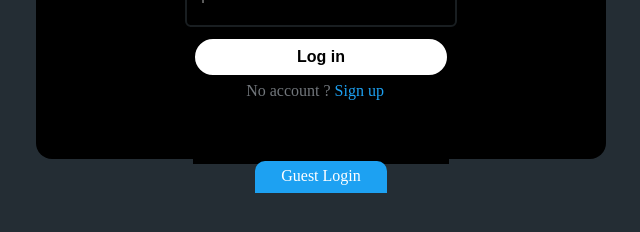
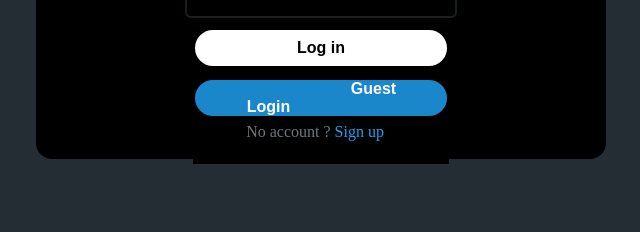
Before and after one commit to Kiran-Alex/react-twitter-clone, a React (Create React App) app: page /login in a window 1280 px wide. Shown: the part 564-796 px from the top of the page, without its empty margins (319-959 px from the left). Built offline with nearby package versions, Linux system fonts and the light colour scheme; the HTML template or start-up script is replaced by a standard one.

Commit message:
guest login button changes

```diff
--- a/src/Login.js
+++ b/src/Login.js
@@ -11,9 +11,10 @@ import { Link, useNavigate } from 'react-router-dom'
         <input type='text' className='textpass' placeholder='username'/>
         <input type='password' className='textpass' placeholder='password'/>
         <button>Log in</button>
+        <button id='gll' ><Link  to="/homepage"> Guest Login</Link></button>
       </form>
       <span> No account ? <Link to="/signup">Sign up</Link></span>
-     <Link id='gl' to="/homepage"> Guest Login</Link>
+     {/* <Link id='gl' to="/homepage"> Guest Login</Link> */}
     </div>
   )
 }
--- a/src/styles/Login.css
+++ b/src/styles/Login.css
@@ -102,7 +102,7 @@ button {
 span {
     color: #71767b;
     font-size: medium;
-    transform: translate(-66px,-45px);
+    transform: translate(-1px,-25px);
 }
 
 a {
@@ -110,16 +110,19 @@ a {
     color :#1DA1F2;
 }
 
-#gl {
-  background-color: #1DA1F2;
-  color: white;
-  padding: 6px 26px 8px 26px;
-  border-top-left-radius: 10px;
-  border-top-right-radius: 10px;
-  transform: translateY(16px);
-  font-weight:normal;
+#gll {
+  display: block;
+  background-color: #1a87ca;
+  padding: 0px;
+}
+#gll a {
+
+  color:#ffffff;
+  padding: 10px 105px 10px 105px;
+  border-radius: 24px;
+
 }
 
-#gl:hover {
-  background-color: #1a87ca;
+#gll:hover {
+  background-color:#1DA1F2;
 }
```
